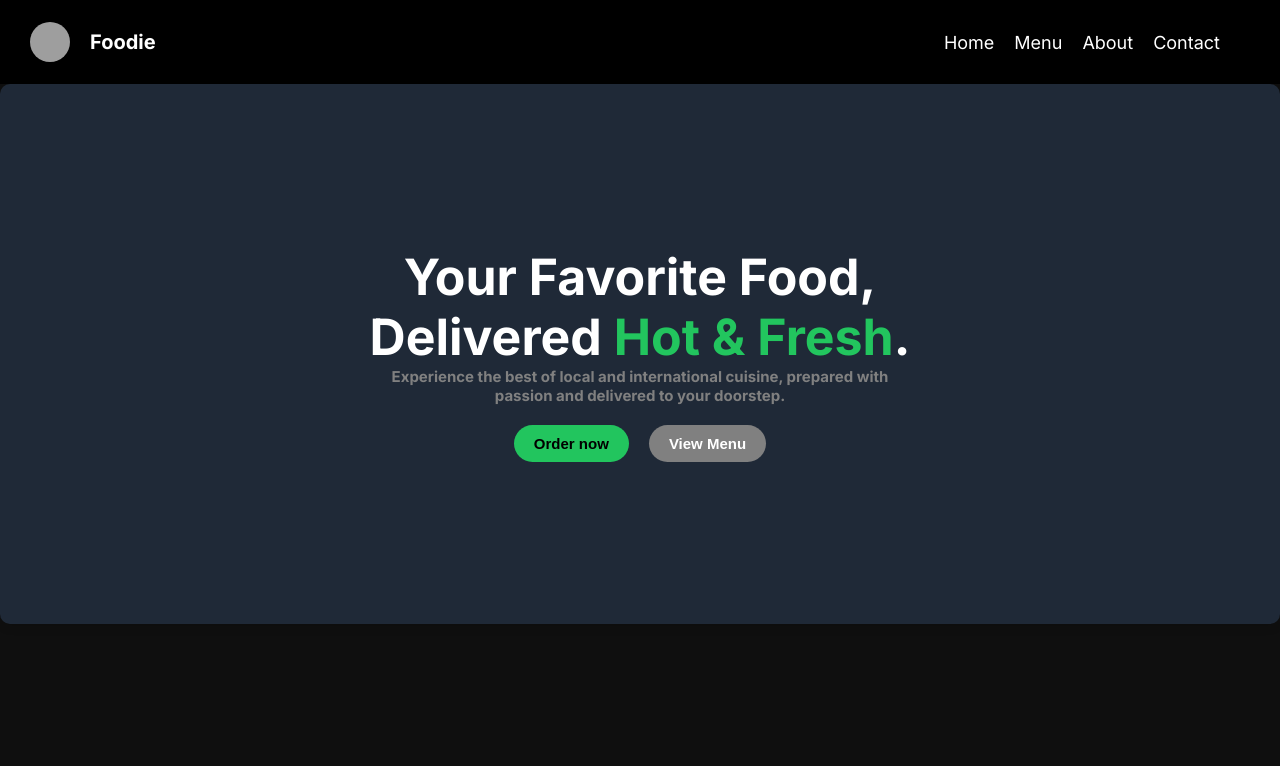
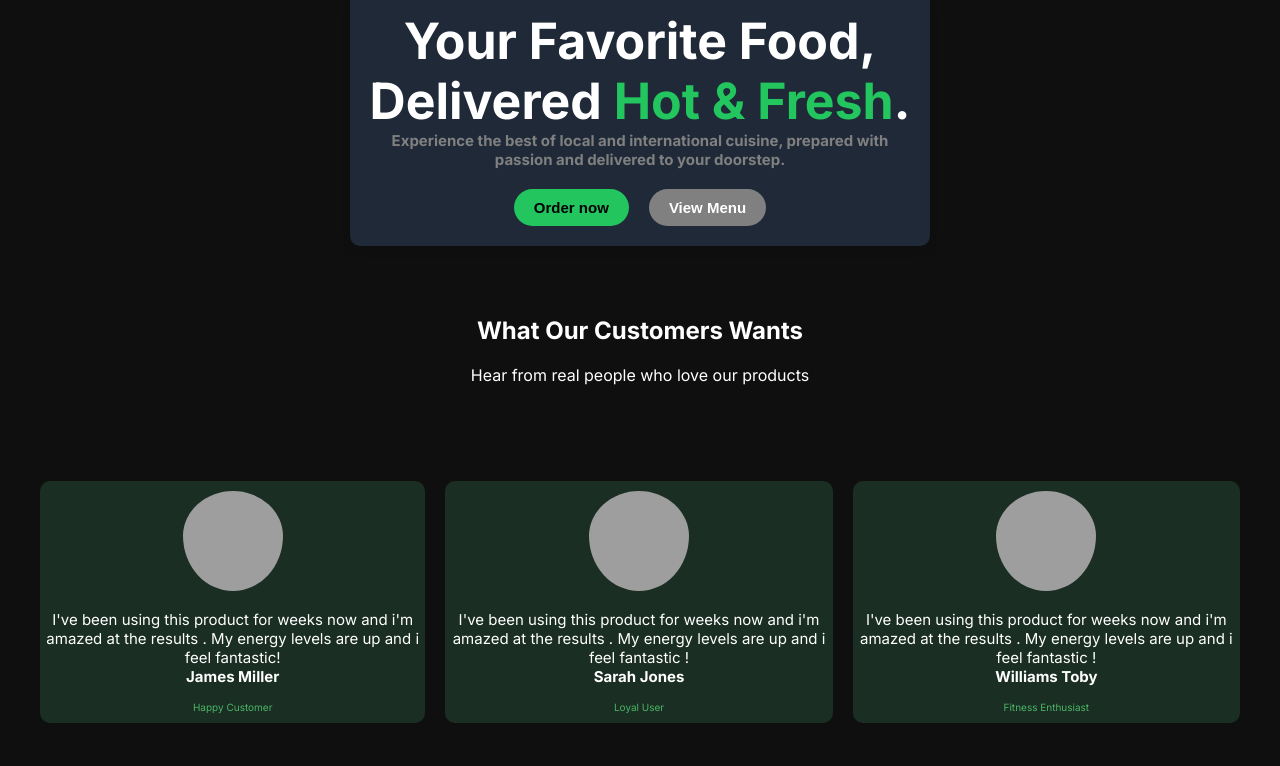
Before and after one commit to AjeeAI/html_project1, a plain HTML site: page index.html in a window 1280 px wide. Drawn offline with Linux system fonts and the light colour scheme; grey boxes are pictures that could not be loaded.

Commit message:
reuben Update
	modified:   index.html
	modified:   styles.css

```diff
--- a/index.html
+++ b/index.html
@@ -228,6 +228,36 @@
 
     <!-- ===============================Image 5======================================== -->
 
+<body>
+<div class="everything" style="color: white;">
+    <!-- Headings and Paragraph -->
+<article style="text-align: center;padding-top: 20px;">
+    <h2>What Our Customers Wants</h2>
+    <p>Hear from real people who love our products</p>
+</article>
+<br/>
+<br/>
+<!-- Review -->
+ <section style="display: flex;justify-content: space-between; padding: 30px;">
+<div class="review">
+    <img class="img" src="https://i.pinimg.com/1200x/d1/6a/6f/d16a6f0ce24bd0d36e5370921f3128d1.jpg" alt=" client png">
+    <p> I've been using this product for weeks now and i'm amazed at the results . My energy levels are up and i feel fantastic! <br/><strong> James Miller </strong><br/></p>
+    <p class="lp" style="font-size: 10px;">Happy Customer </p>
+</div>
+<div class="review">
+    <img class="img" src="https://i.pinimg.com/1200x/33/0c/20/330c20ae3581ade1cd2e950436432cee.jpg" alt=" client png">
+    <p> I've been using this product for weeks now and i'm amazed at the results . My energy levels are up and i feel fantastic ! <br/><strong> Sarah Jones </strong><br/></p>
+    <p class="lp">  Loyal User </p>
+</div>
+<div class="review">
+    <img class="img" src="https://i.pinimg.com/736x/2e/30/95/2e30959cc8b464c6dc814b9b34ddbfc8.jpg" alt=" client png">
+    <p> I've been using this product for weeks now and i'm amazed at the results . My energy levels are up and i feel fantastic ! <br/><strong> Williams Toby </strong><br/></p>
+    <p class="lp" style="font-size: 10px;">Fitness Enthusiast</p>
+</div>
+ </section>
+</div>
+</body>
+
 
 
 
--- a/styles.css
+++ b/styles.css
@@ -157,7 +157,7 @@
 }
 
 .button2:hover{
-    background-color: #bd2a2a;
+    background-color: #979595;
 }
 
 .button2:active{
@@ -255,6 +255,44 @@
 
 
 /* Reuben's part */
+body{
+    background-color: #122118;
+    display: flex;
+      justify-content: center; /* Centers horizontally */
+      align-items: center; /* Centers vertically */
+       min-height: 50vh; /*Ensures body takes full viewport height */
+      margin: 0;
+      font-family: poppins;
+}
+.review{
+    background-color:#1a2e23;
+    border-radius: 10px;
+    text-align: center;
+    /* border: 2px solid black; */
+    /* padding: 10px; */
+    /* height: 22vh;  */
+    margin: 10px;
+    transition: 3s all ease;
+    font-size: 15px;
+
+}
+.everything{
+    position: relative;
+    top: 30px;
+}
+.img{
+border-radius: 100%;
+height: 100px;
+width: 100px;
+padding-top: 10px;
+
+}
+
+.lp{
+font-size: 10px;
+color: #4bb666;
+align-content: center;
+}
 
 
 
```
